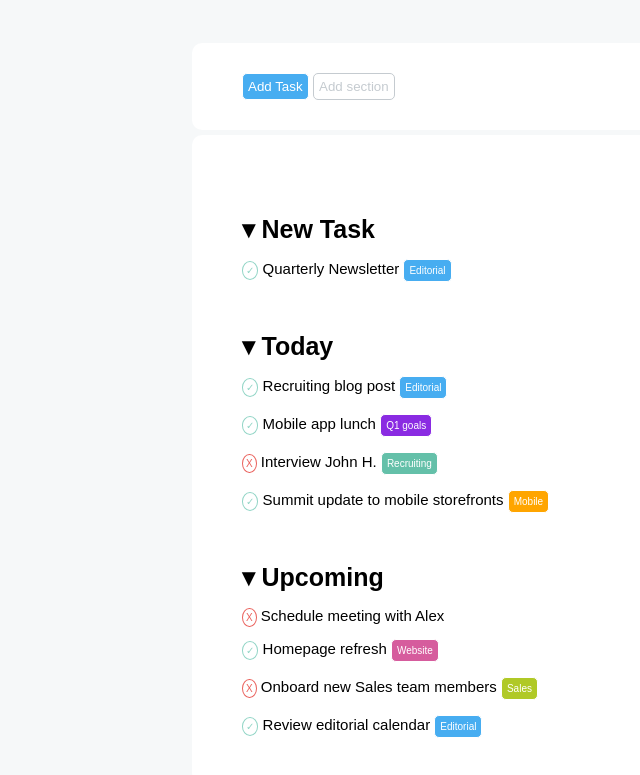
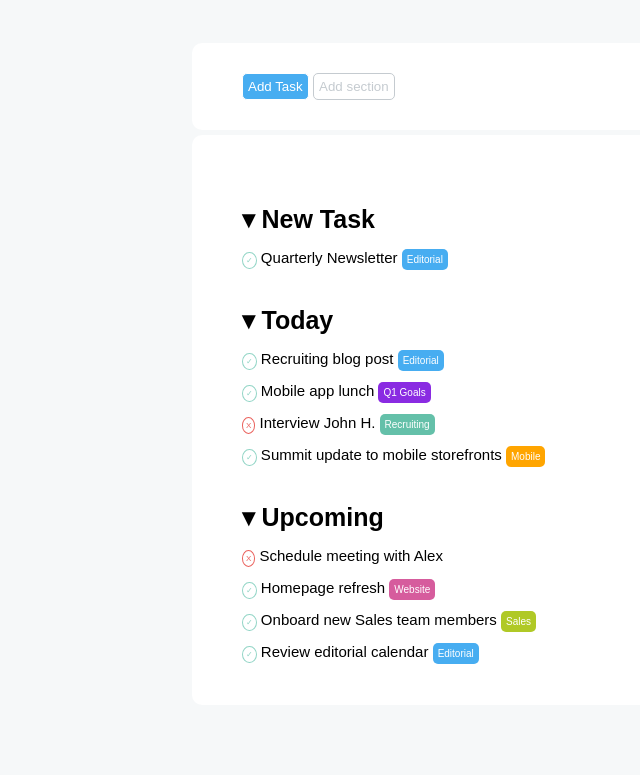
Before and after one commit to ChiaraInMiniatura/html-css-toboolist, a plain HTML site: page index.html in a window 1280 px wide. Shown: the part 87-862 px from the top of the page, without its empty margins (0-640 px from the left). After the commit the page ends 800 px from the top, so only its background shows below. Drawn offline with Linux system fonts and the light colour scheme.

Commit message:
corretta sezione principale e aggiunto ::before e ::after

```diff
--- a/css/style.css
+++ b/css/style.css
@@ -29,17 +29,18 @@ header{
 header img{
   vertical-align: middle;
 }
-header h1{
+header span{
   display: inline-block;
   font-size: 40px;
+  font-weight: bold;
   vertical-align: middle;
 }
 
 /* MAIN */
 
-/* navigazione */
+/* top */
 
-nav .container{
+.top.container{
   margin-top: 50px;
 }
 button{
@@ -63,47 +64,63 @@ button{
 h3{
   font-size: 25px;
   margin-bottom: 15px;
-  margin-top: 50px
+  margin-top: 40px
 }
-p{
+li{
   font-size: 15px;
   margin-bottom: 15px;
+  list-style: none;
 }
 .entity{
+  display: inline-block;
+}
+.entity::after{
   border: solid 1px;
   border-radius: 50%;
   padding: 3px;
-  font-size: 10px;
+  font-size: 8px;
 }
-.check{
+.check::after{
+  content: "\2713";
   color: rgb(146, 213, 198);
   border-color: rgb(146, 213, 198);
 }
-.da-fare{
+.delete::after{
+  content: "\0058";
   color: rgb(234, 97, 92);
   border-color: rgb(234, 97, 92);
+
 }
-.colorata{
+.tag{
+  display: inline-block;
+}
+.tag::before{
   font-size: 10px;
   padding: 5px;
   border-radius: 5px;
   color: white;
 }
-.editorial{
+.editorial::before{
+  content: "Editorial";
   background-color:rgb(71, 173, 241) ;
 }
-.q1{
+.q1::before{
+  content: "Q1 Goals";
   background-color: blueviolet;
 }
-.recruiting{
+.recruiting::before{
+  content: "Recruiting";
   background-color: rgb(100, 192, 169);
 }
-.mobile{
+.mobile::before{
+  content: "Mobile";
   background-color: orange;
 }
-.website{
+.website::before{
+  content: "Website";
   background-color:rgb(214, 92, 157);
 }
-.sales{
+.sales::before{
+  content: "Sales";
   background-color: rgb(176, 201, 38);
 }
--- a/index.html
+++ b/index.html
@@ -11,58 +11,69 @@
 
   <header>
     <img src="./img/Logo.png" alt="logo" title="Boolean logo">
-    <h1>Toboolist</h1>
+    <span>Toboolist</span>
   </header>
 
   <main>
 
-    <!-- sezione navigazione -->
+    <!-- top -->
 
-    <nav>
-      <div class="container ">
-        <button class="primo-bottone">Add Task</button>
-        <button class="secondo-bottone">Add section</button>
-      </div>
-    </nav>
+    <div class=" top container">
+
+      <button class="primo-bottone">Add Task</button>
+      <button class="secondo-bottone">Add section</button>
+    </div>
 
     <!-- sezione principale -->
 
-      <div class="container">
+    <div class="container">
 
-        <!-- sezione newtask -->
-        <section>
-          <h3>&#9662 New Task</h3>
+      <ul>
 
-          <p><span class="entity check">&#10003;</span> Quarterly Newsletter <button class="colorata editorial">Editorial</button></p>
+        <li><h3>&#9662 New Task</h3>
+          <ul>
+            <li><div class="entity check"></div>
+              Quarterly Newsletter <div class="tag editorial"></div>
+            </li>
+          </ul>
+        </li>
 
-        </section>
+        <li><h3>&#9662 Today</h3>
+          <ul>
+            <li><div class="entity check"></div>
+               Recruiting blog post <div class="tag editorial"></div>
+              </li>
+            <li><div class="entity check"></div>
+                Mobile app lunch <div class="tag q1"></div></li>
+            <li><div class="entity delete"></div>
+               Interview John H. <div class="tag recruiting"></div>
+              </li>
+            <li><div class="entity check"></div>
+                Summit update to mobile storefronts <div class="tag mobile"></div>
+              </li>
+          </ul>
 
-        <!-- sezione today -->
-        <section>
-          <h3>&#9662 Today</h3>
+        </li>
 
-          <p><span class="entity check">&#10003;</span> Recruiting blog post <button class="colorata editorial">Editorial</button></p>
+        <li><h3>&#9662 Upcoming</h3>
+          <ul>
+            <li><div class="entity delete"></div> Schedule meeting with Alex
+            </li>
+            <li><div class="entity check"></div>
+                Homepage refresh <div class="tag website"></div>
+              </li>
+            <li><div class="entity check"></div>
+                Onboard new Sales team members <div class="tag sales"></div>
+              </li>
+            <li><div class="entity check"></div>
+               Review editorial calendar <div class="tag editorial"></div>
+            </li>
+          </ul>
+        </li>
 
-          <p><span class="entity check">&#10003;</span> Mobile app lunch <button class="colorata q1">Q1 goals</button></p>
+      </ul>
 
-          <p><span class="entity da-fare">&#88;</span> Interview John H. <button class="colorata recruiting">Recruiting</button></p>
-
-          <p><span class="entity check">&#10003;</span> Summit update to mobile storefronts <button class="colorata mobile">Mobile</button></p>
-        </section>
-
-        <!-- sezione upcoming -->
-        <section>
-          <h3>&#9662 Upcoming</h3>
-
-          <p><span class="entity da-fare">&#88;</span> Schedule meeting with Alex </p>
-
-          <p><span class="entity check">&#10003;</span> Homepage refresh <button class="colorata website">Website</button></p>
-
-          <p><span class="entity da-fare">&#88;</span> Onboard new Sales team members <button class="colorata sales">Sales</button></p>
-
-          <p><span class="entity check">&#10003;</span> Review editorial calendar <button class="colorata editorial">Editorial</button></p>
-
-      </div>
+    </div>
 
   </main>
 
```
